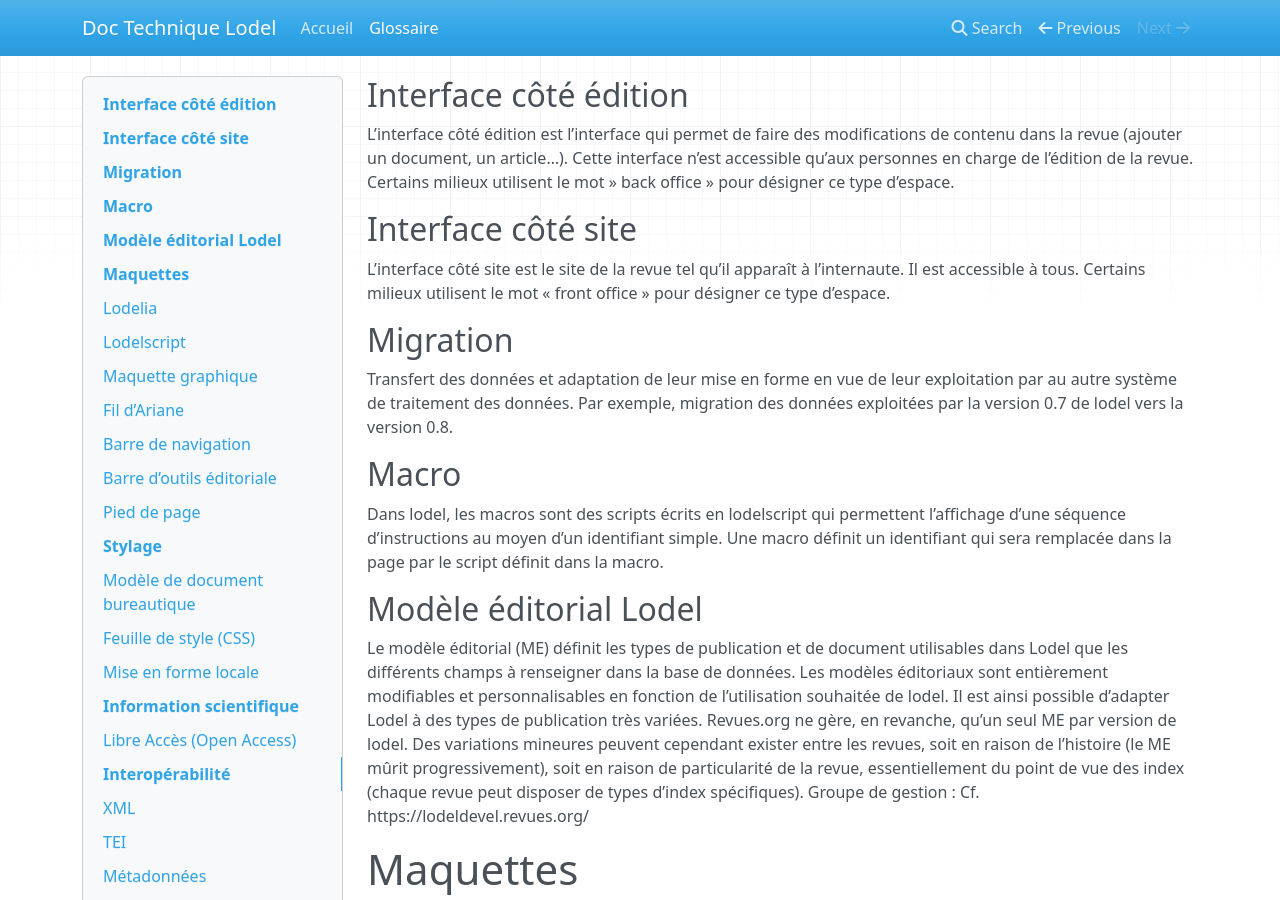
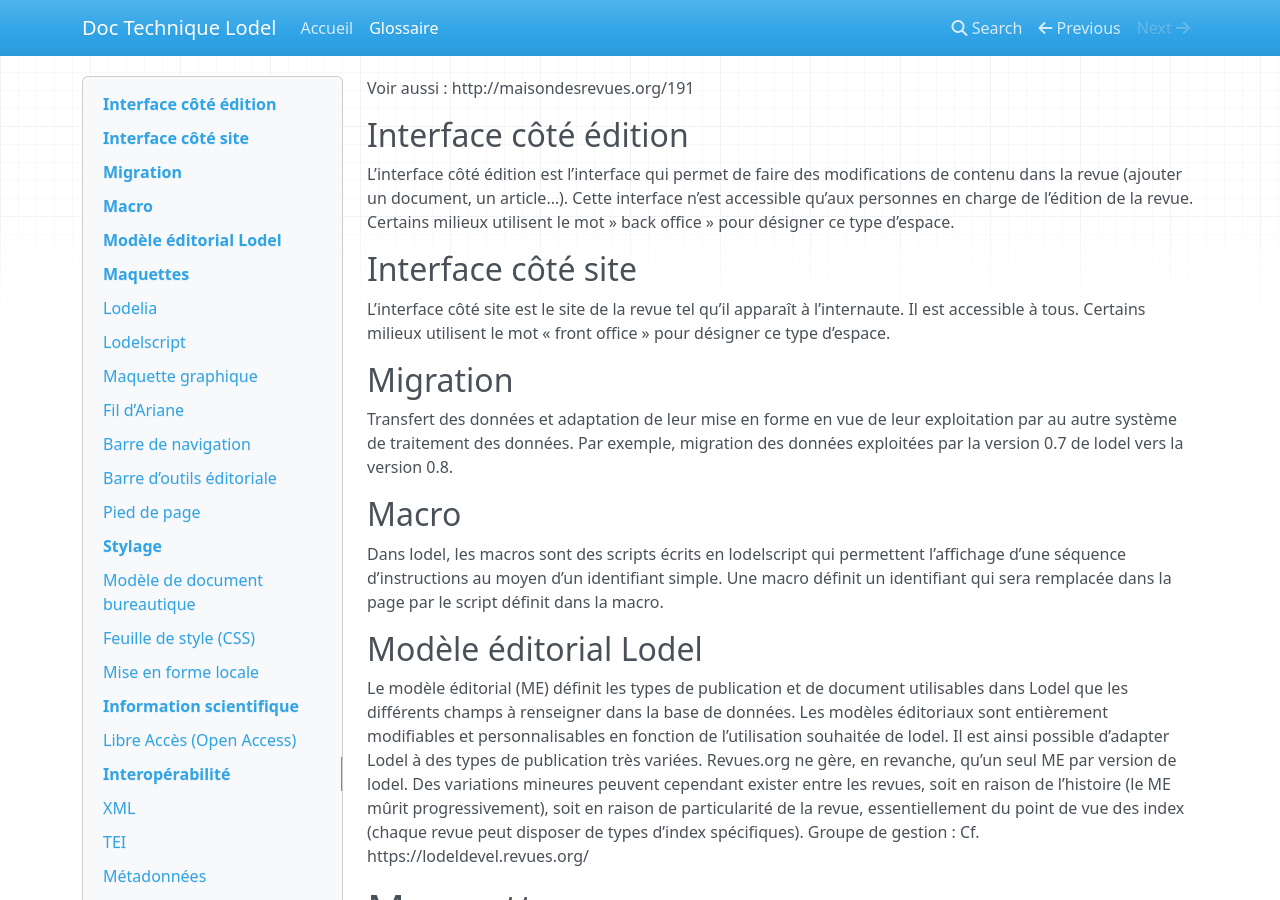
Before and after one commit to ValentinGeorgesDubost/Doc-Lodel-Utilisateur, an MkDocs documentation site: the page built from docs/Glossaire.md, in a window 1280 px wide and 900 px high. Built offline with MkDocs 1.6.1, drawn with Linux system fonts in a browser that asks for light colours; nearby versions of some CDN libraries; old or Windows-style settings are respelled for this version of MkDocs.

Commit message:
Update Glossaire.md

```diff
--- a/docs/Glossaire.md
+++ b/docs/Glossaire.md
@@ -1,3 +1,5 @@
+Voir aussi : http://maisondesrevues.org/191
+
 Interface côté édition
 ----------------------
 
```
